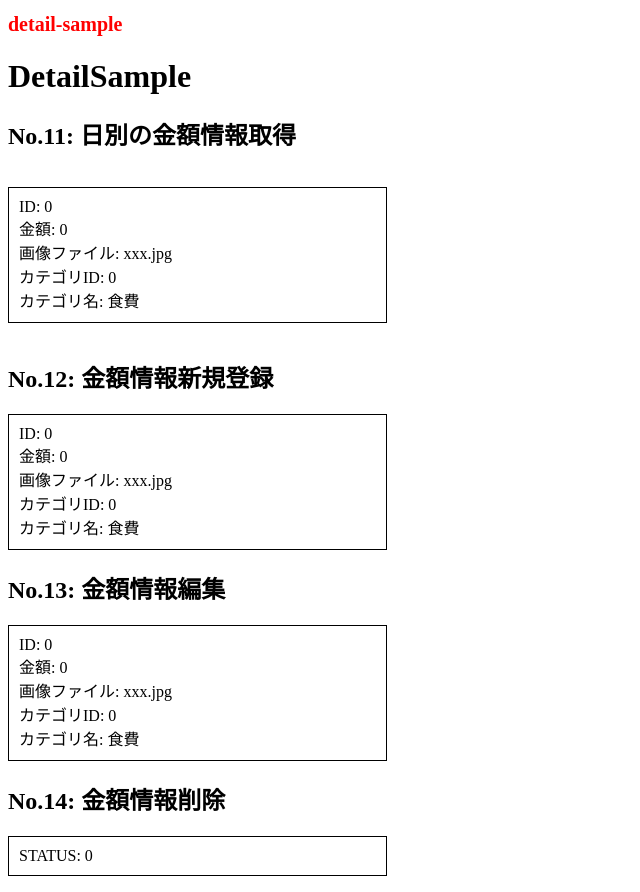
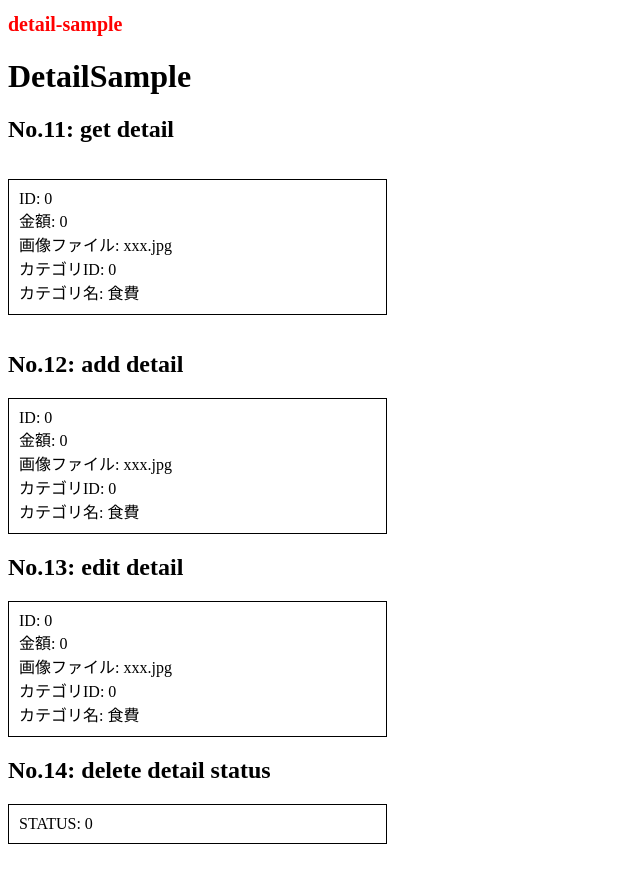
Before and after one commit to YukiOnishi1129/household-account-book-front, a Next.js app: page /api-test/detail in a window 1280 px wide. Shown: the whole page, without its empty margins (0-640 px from the left). After the commit the page ends 860 px from the top, so only its background shows below. Built offline with nearby package versions, Linux system fonts and the light colour scheme; no server answers.

Commit message:
表示名称変更

```diff
--- a/src/components/api-test/CalendarSample.tsx
+++ b/src/components/api-test/CalendarSample.tsx
@@ -17,7 +17,7 @@ const CalendarSample: FC = () => {
   return (
     <>
       <h1>CalendarSample</h1>
-      <h2>No.10: カレンダー情報取得</h2>
+      <h2>No.10: get calendar</h2>
       {calendar && <CalendarList calendar={calendar} />}
     </>
   )
--- a/src/components/api-test/CategorySample.tsx
+++ b/src/components/api-test/CategorySample.tsx
@@ -48,7 +48,7 @@ const CategorySample: FC = () => {
       {addCategory && <CategoryList category={addCategory} />}
       <h2>No.17: edit category</h2>
       {editCategory && <CategoryList category={editCategory} />}
-      <h2>No.18: delete category</h2>
+      <h2>No.18: delete category status</h2>
       <StatusCode code={deleteCategoryStatus} />
     </>
   )
--- a/src/components/api-test/DetailSample.tsx
+++ b/src/components/api-test/DetailSample.tsx
@@ -37,17 +37,17 @@ const DetailSample: FC = () => {
   return (
     <>
       <h1>DetailSample</h1>
-      <h2>No.11: 日別の金額情報取得</h2>
+      <h2>No.11: get detail</h2>
       <DetailsDiv>
         {getDetails.map((detail, index) => {
           return <DetailList key={index} detail={detail} />
         })}
       </DetailsDiv>
-      <h2>No.12: 金額情報新規登録</h2>
+      <h2>No.12: add detail</h2>
       {addDetail && <DetailList detail={addDetail} />}
-      <h2>No.13: 金額情報編集</h2>
+      <h2>No.13: edit detail</h2>
       {edittDetail && <DetailList detail={edittDetail} />}
-      <h2>No.14: 金額情報削除</h2>
+      <h2>No.14: delete detail status</h2>
       <StatusCode code={deleteDetailStatus} />
     </>
   )
```
